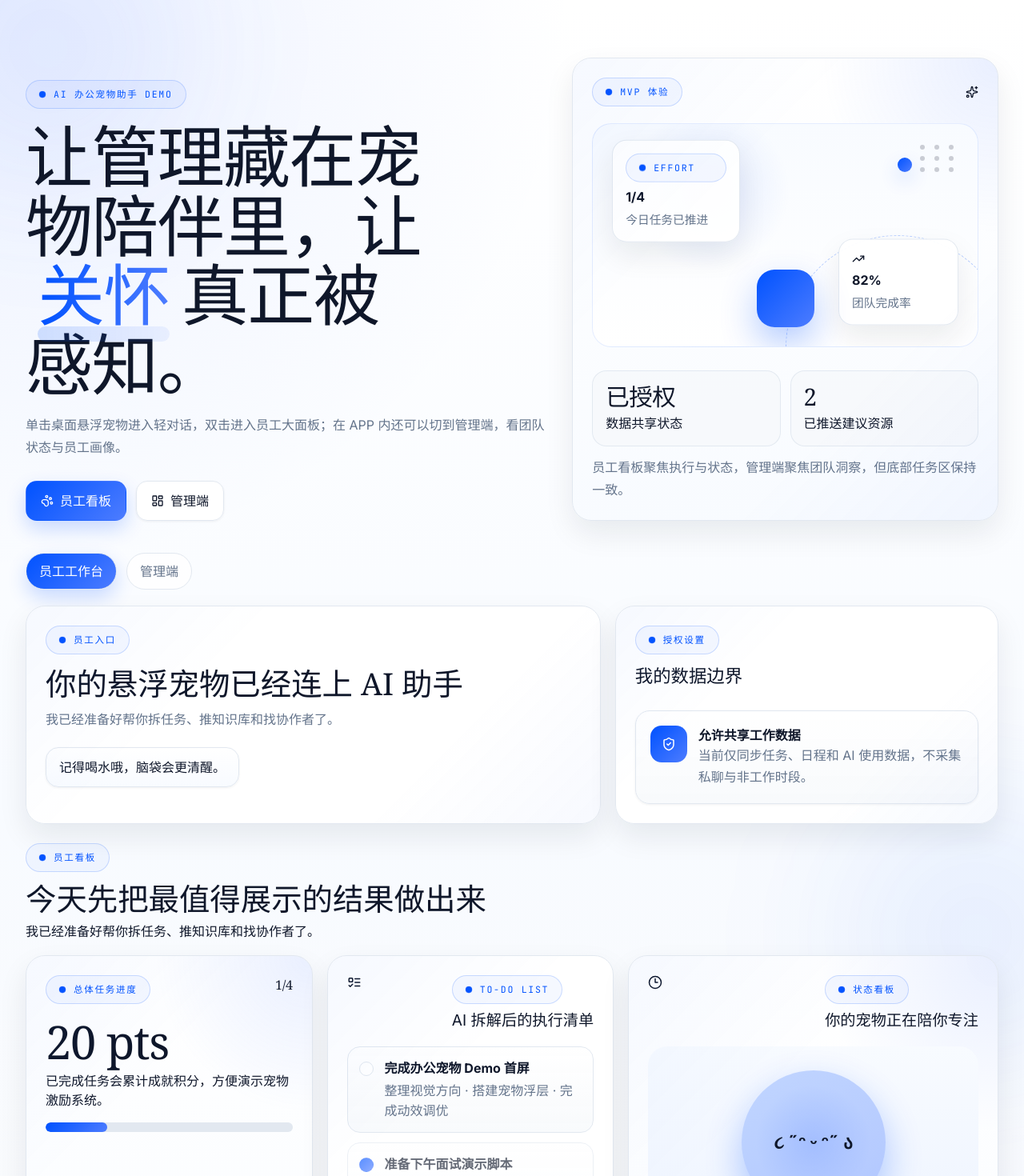
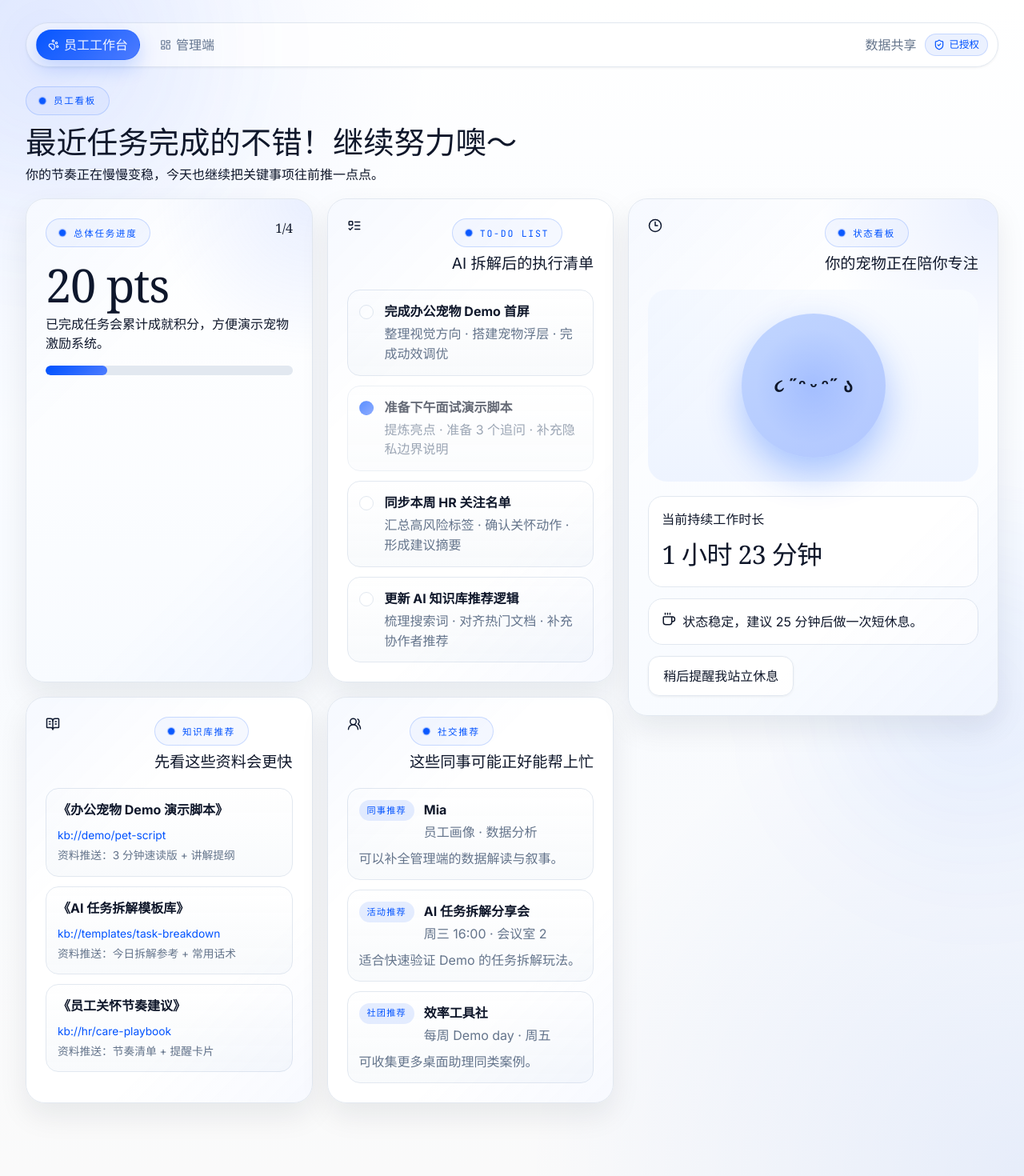
Before and after one commit to Grace-HaiyuYAN/pet-QQ, a React (Vite) app: page / in a window 1280 px wide. Shown: the top 1470 px of the page at 80% size. Built offline with nearby package versions, Linux system fonts and the light colour scheme; a web font is replaced by a local one.

Commit message:
feat: refine employee and management dashboard UI

```diff
--- a/src/App.tsx
+++ b/src/App.tsx
@@ -1,18 +1,10 @@
 import { useEffect, useMemo, useState } from "react";
 import { AnimatePresence, motion } from "framer-motion";
-import {
-  LayoutDashboard,
-  PawPrint,
-  Sparkles,
-  TrendingUp,
-} from "lucide-react";
+import { LayoutDashboard, PawPrint, ShieldCheck, ShieldOff } from "lucide-react";
 import { HRDashboard } from "./components/Dashboard/HRDashboard";
 import { EmployeeWorkspace } from "./components/Employee/EmployeeWorkspace";
 import { Pet } from "./components/Pet/Pet";
 import { PetChatPopover } from "./components/Pet/PetChatPopover";
-import { PrivacySettings } from "./components/Settings/PrivacySettings";
-import { Button } from "./components/shared/Button";
-import { Card } from "./components/shared/Card";
 import { useReminder } from "./hooks/useReminder";
 import { taskItems, type PetMood } from "./data/mockData";
 
@@ -45,7 +37,6 @@ export default function App({
   const totalPoints = tasks
     .filter((task) => task.completed)
     .reduce((sum, task) => sum + task.points, 0);
-  const completedCount = tasks.filter((task) => task.completed).length;
 
   const mood = useMemo<PetMood>(() => {
     if (reminder) return "greeting";
@@ -132,110 +123,36 @@ export default function App({
       <div className="ambient ambient-left" />
       <div className="ambient ambient-right" />
 
-      <section className="hero-panel">
-        <div className="hero-copy">
-          <span className="eyebrow">AI 办公宠物助手 Demo</span>
-          <h1>
-            让管理藏在宠物陪伴里，让
-            <span className="gradient-text headline-accent">关怀</span>
-            真正被感知。
-          </h1>
-          <p>
-            单击桌面悬浮宠物进入轻对话，双击进入员工大面板；在 APP
-            内还可以切到管理端，看团队状态与员工画像。
-          </p>
-          <div className="hero-actions">
-            <Button onClick={() => setViewMode("employee")}>
-              <PawPrint size={16} />
-              员工看板
-            </Button>
-            <Button variant="secondary" onClick={() => setViewMode("management")}>
-              <LayoutDashboard size={16} />
-              管理端
-            </Button>
-          </div>
-        </div>
-
-        <Card className="hero-summary" tone="highlight">
-          <div className="summary-top">
-            <span className="eyebrow">MVP 体验</span>
-            <Sparkles size={16} />
-          </div>
-          <div className="hero-visual" aria-hidden="true">
-            <motion.div
-              className="hero-ring"
-              animate={{ rotate: 360 }}
-              transition={{
-                duration: 60,
-                ease: "linear",
-                repeat: Number.POSITIVE_INFINITY,
-              }}
-            />
-            <div className="hero-orbit-dot hero-orbit-dot-a" />
-            <div className="hero-orbit-dot hero-orbit-dot-b" />
-            <motion.div
-              className="hero-float-card hero-float-primary"
-              animate={{ y: [0, -10, 0] }}
-              transition={{
-                duration: 5,
-                repeat: Number.POSITIVE_INFINITY,
-                ease: "easeInOut",
-              }}
-            >
-              <span className="eyebrow">Effort</span>
-              <strong>{completedCount}/4</strong>
-              <p>今日任务已推进</p>
-            </motion.div>
-            <motion.div
-              className="hero-float-card hero-float-secondary"
-              animate={{ y: [0, 10, 0] }}
-              transition={{
-                duration: 4.4,
-                repeat: Number.POSITIVE_INFINITY,
-                ease: "easeInOut",
-              }}
-            >
-              <TrendingUp size={16} />
-              <strong>82%</strong>
-              <p>团队完成率</p>
-            </motion.div>
-            <div className="hero-dot-grid">
-              {Array.from({ length: 9 }).map((_, index) => (
-                <span key={index} />
-              ))}
-            </div>
-            <div className="hero-accent-block" />
-          </div>
-          <div className="summary-metrics">
-            <div>
-              <strong>{sharingEnabled ? "已授权" : "未授权"}</strong>
-              <span>数据共享状态</span>
-            </div>
-            <div>
-              <strong>{assistantState.knowledgeDocs.length || 2}</strong>
-              <span>已推送建议资源</span>
-            </div>
-          </div>
-          <p>
-            员工看板聚焦执行与状态，管理端聚焦团队洞察，但底部任务区保持一致。
-          </p>
-        </Card>
-      </section>
-
-      <div className="top-tab-row">
+      <div className="dashboard-strip">
+        <div className="strip-tabs">
           <button
             type="button"
-          className={viewMode === "employee" ? "top-tab active" : "top-tab"}
+            className={viewMode === "employee" ? "strip-tab active" : "strip-tab"}
             onClick={() => setViewMode("employee")}
           >
+            <PawPrint size={14} />
             员工工作台
           </button>
           <button
             type="button"
-          className={viewMode === "management" ? "top-tab active" : "top-tab"}
+            className={viewMode === "management" ? "strip-tab active" : "strip-tab"}
             onClick={() => setViewMode("management")}
           >
+            <LayoutDashboard size={14} />
             管理端
+          </button>
+        </div>
+        <button
+          type="button"
+          className="strip-sharing"
+          onClick={() => setSharingEnabled((value) => !value)}
+          aria-pressed={sharingEnabled}
+        >
+          <span>数据共享</span>
+          <span className={sharingEnabled ? "strip-badge on" : "strip-badge off"}>
+            {sharingEnabled ? <ShieldCheck size={14} /> : <ShieldOff size={14} />}
+            {sharingEnabled ? "已授权" : "已关闭"}
+          </span>
         </button>
       </div>
 
@@ -248,18 +165,6 @@ export default function App({
             exit={{ opacity: 0, y: -12 }}
             className="employee-view"
           >
-            <div className="employee-grid">
-              <Card className="employee-overview">
-                <span className="eyebrow">员工入口</span>
-                <h2>你的悬浮宠物已经连上 AI 助手</h2>
-                <p>{assistantState.reply || "现在可以从悬浮球发起任务拆解与建议请求。"}</p>
-                <div className="overview-row"><div><span>{reminder ?? "双击悬浮宠物可进入大面板。"}</span></div></div>
-              </Card>
-              <PrivacySettings
-                sharingEnabled={sharingEnabled}
-                onToggle={() => setSharingEnabled((value) => !value)}
-              />
-            </div>
             <EmployeeWorkspace
               tasks={tasks}
               totalPoints={totalPoints}
@@ -276,15 +181,6 @@ export default function App({
             exit={{ opacity: 0, y: -12 }}
           >
             <HRDashboard />
-            <div className="management-task-section">
-              <EmployeeWorkspace
-                tasks={tasks}
-                totalPoints={totalPoints}
-                workMinutes={workMinutes}
-                assistantState={assistantState}
-                onToggleTask={handleToggleTask}
-              />
-            </div>
           </motion.div>
         )}
       </AnimatePresence>
--- a/src/components/Employee/EmployeeWorkspace.tsx
+++ b/src/components/Employee/EmployeeWorkspace.tsx
@@ -30,14 +30,72 @@ export function EmployeeWorkspace({
     workMinutes >= 120
       ? "已经持续专注较久，建议站起来走一走并喝点水。"
       : "状态稳定，建议 25 分钟后做一次短休息。";
+  const knowledgeSamples = [
+    {
+      title: "《办公宠物 Demo 演示脚本》",
+      link: "kb://demo/pet-script",
+      push: "资料推送：3 分钟速读版 + 讲解提纲",
+    },
+    {
+      title: "《AI 任务拆解模板库》",
+      link: "kb://templates/task-breakdown",
+      push: "资料推送：今日拆解参考 + 常用话术",
+    },
+    {
+      title: "《员工关怀节奏建议》",
+      link: "kb://hr/care-playbook",
+      push: "资料推送：节奏清单 + 提醒卡片",
+    },
+  ];
+
+  const knowledgeList = assistantState.knowledgeDocs.length
+    ? assistantState.knowledgeDocs.map((doc, index) => ({
+        title: doc.title,
+        reason: doc.reason,
+        link: knowledgeSamples[index % knowledgeSamples.length].link,
+        push: knowledgeSamples[index % knowledgeSamples.length].push,
+      }))
+    : knowledgeSamples;
+
+  const colleagueSuggestions = assistantState.collaborators.length
+    ? assistantState.collaborators.map((person) => ({
+        kind: "同事推荐",
+        name: person.name,
+        meta: person.focus,
+        reason: person.reason,
+      }))
+    : [
+        {
+          kind: "同事推荐",
+          name: "Mia",
+          meta: "员工画像 · 数据分析",
+          reason: "可以补全管理端的数据解读与叙事。",
+        },
+      ];
+
+  const socialList = [
+    colleagueSuggestions[0],
+    {
+      kind: "活动推荐",
+      name: "AI 任务拆解分享会",
+      meta: "周三 16:00 · 会议室 2",
+      reason: "适合快速验证 Demo 的任务拆解玩法。",
+    },
+    {
+      kind: "社团推荐",
+      name: "效率工具社",
+      meta: "每周 Demo day · 周五",
+      reason: "可收集更多桌面助理同类案例。",
+    },
+  ];
 
   return (
     <section className="employee-workspace">
       <div className="employee-workspace-header">
         <div>
           <span className="eyebrow">员工看板</span>
-          <h2>今天先把最值得展示的结果做出来</h2>
-          <p>{assistantState.reply}</p>
+          <h2>最近任务完成的不错！继续努力噢～</h2>
+          <p>你的节奏正在慢慢变稳，今天也继续把关键事项往前推一点点。</p>
         </div>
       </div>
 
@@ -98,10 +156,14 @@ export function EmployeeWorkspace({
               </div>
             </div>
             <div className="workspace-doc-list">
-              {assistantState.knowledgeDocs.map((doc) => (
+              {knowledgeList.map((doc) => (
                 <div key={doc.title} className="workspace-doc-card">
                   <strong>{doc.title}</strong>
-                  <span>{doc.reason}</span>
+                  {"reason" in doc && doc.reason ? <span>{doc.reason}</span> : null}
+                  <a className="workspace-doc-link" href={doc.link}>
+                    {doc.link}
+                  </a>
+                  <span className="workspace-doc-push">{doc.push}</span>
                 </div>
               ))}
             </div>
@@ -116,13 +178,16 @@ export function EmployeeWorkspace({
               </div>
             </div>
             <div className="workspace-social-list">
-              {assistantState.collaborators.map((person) => (
-                <div key={person.name} className="workspace-social-card">
-                  <div>
-                    <strong>{person.name}</strong>
-                    <span>{person.focus}</span>
+              {socialList.map((item) => (
+                <div key={`${item.kind}-${item.name}`} className="workspace-social-card">
+                  <div className="workspace-social-header">
+                    <span className="workspace-social-tag">{item.kind}</span>
+                    <div>
+                      <strong>{item.name}</strong>
+                      <span>{item.meta}</span>
+                    </div>
                   </div>
-                  <p>{person.reason}</p>
+                  <p>{item.reason}</p>
                 </div>
               ))}
             </div>
--- a/src/styles.css
+++ b/src/styles.css
@@ -51,7 +51,8 @@ textarea {
 }
 
 button:focus-visible,
-.top-tab:focus-visible,
+.strip-tab:focus-visible,
+.strip-sharing:focus-visible,
 .privacy-toggle:focus-visible,
 .team-pet-card:focus-visible,
 .pet-launcher:focus-visible,
@@ -65,7 +66,7 @@ button:focus-visible,
   min-height: 100vh;
   max-width: 1440px;
   margin: 0 auto;
-  padding: 48px 32px 140px;
+  padding: 28px 32px 96px;
   overflow: hidden;
 }
 
@@ -349,31 +350,79 @@ button:focus-visible,
   background: var(--muted);
 }
 
-.top-tab-row {
-  gap: 12px;
-  margin: 24px 0 20px;
-}
-
-.top-tab {
-  min-height: 44px;
+.dashboard-strip {
+  display: flex;
+  align-items: center;
+  justify-content: space-between;
+  gap: 16px;
+  margin-bottom: 18px;
+  padding: 8px 12px;
+  border-radius: 999px;
   border: 1px solid var(--border);
   background: rgba(255, 255, 255, 0.86);
+  box-shadow: var(--shadow-sm);
+}
+
+.strip-tabs {
+  display: flex;
+  align-items: center;
+  gap: 10px;
+}
+
+.strip-tab {
+  display: inline-flex;
+  align-items: center;
+  gap: 6px;
+  padding: 6px 14px;
+  border-radius: 999px;
+  border: 1px solid transparent;
+  background: transparent;
   color: var(--muted-foreground);
-  border-radius: 999px;
-  padding: 10px 16px;
   cursor: pointer;
   transition: all 0.2s ease;
 }
 
-.top-tab:hover {
-  border-color: rgba(0, 82, 255, 0.24);
-  transform: translateY(-1px);
-}
-
-.top-tab.active {
+.strip-tab:hover {
+  border-color: rgba(0, 82, 255, 0.16);
+  color: var(--foreground);
+}
+
+.strip-tab.active {
+  border-color: rgba(0, 82, 255, 0.2);
   color: var(--accent-foreground);
   background: linear-gradient(135deg, var(--accent), var(--accent-secondary));
   box-shadow: var(--shadow-accent);
+}
+
+.strip-sharing {
+  display: inline-flex;
+  align-items: center;
+  gap: 10px;
+  border: none;
+  background: transparent;
+  color: var(--muted-foreground);
+  cursor: pointer;
+}
+
+.strip-badge {
+  display: inline-flex;
+  align-items: center;
+  gap: 6px;
+  padding: 4px 10px;
+  border-radius: 999px;
+  border: 1px solid rgba(0, 82, 255, 0.16);
+  font-size: 0.78rem;
+}
+
+.strip-badge.on {
+  color: var(--accent);
+  background: rgba(0, 82, 255, 0.08);
+}
+
+.strip-badge.off {
+  color: var(--muted-foreground);
+  background: rgba(148, 163, 184, 0.16);
+  border-color: rgba(148, 163, 184, 0.3);
 }
 
 .employee-grid {
@@ -506,13 +555,33 @@ button:focus-visible,
 
 .workspace-check-item span,
 .workspace-doc-card span,
-.workspace-social-card span {
+.workspace-social-card span:not(.workspace-social-tag) {
   display: block;
   margin-top: 4px;
   color: var(--muted-foreground);
   line-height: 1.55;
 }
 
+.workspace-doc-link {
+  display: inline-flex;
+  align-items: center;
+  gap: 6px;
+  margin-top: 10px;
+  color: var(--accent);
+  font-size: 0.86rem;
+  text-decoration: none;
+}
+
+.workspace-doc-link:hover {
+  text-decoration: underline;
+}
+
+.workspace-doc-push {
+  margin-top: 6px;
+  font-size: 0.86rem;
+  color: var(--muted-foreground);
+}
+
 .workspace-generated-item {
   color: var(--foreground);
   background: rgba(0, 82, 255, 0.05);
@@ -521,6 +590,26 @@ button:focus-visible,
 .workspace-social-card p {
   margin: 8px 0 0;
   color: var(--muted-foreground);
+}
+
+.workspace-social-header {
+  display: flex;
+  align-items: flex-start;
+  gap: 12px;
+}
+
+.workspace-social-tag {
+  display: inline-flex;
+  align-items: center;
+  height: 26px;
+  padding: 0 10px;
+  border-radius: 999px;
+  background: rgba(0, 82, 255, 0.1);
+  color: var(--accent);
+  font-size: 0.7rem;
+  letter-spacing: 0.1em;
+  font-family: "JetBrains Mono", monospace;
+  text-transform: uppercase;
 }
 
 .status-board-card {
@@ -870,11 +959,10 @@ button:focus-visible,
   background:
     radial-gradient(circle at top right, rgba(77, 124, 255, 0.16), transparent 28%),
     radial-gradient(circle at bottom left, rgba(77, 124, 255, 0.08), transparent 24%),
-    radial-gradient(circle, rgba(255, 255, 255, 0.03) 1px, transparent 1px),
-    var(--foreground);
-  background-size: auto, auto, 24px 24px, auto;
-  color: var(--background);
+    linear-gradient(180deg, rgba(255, 255, 255, 0.96), rgba(248, 251, 255, 0.96));
+  color: var(--foreground);
   box-shadow: var(--shadow-xl);
+  border: 1px solid rgba(226, 232, 240, 0.92);
 }
 
 .dashboard-header {
@@ -883,7 +971,7 @@ button:focus-visible,
 
 .dashboard-header p {
   max-width: 540px;
-  color: rgba(255, 255, 255, 0.72);
+  color: var(--muted-foreground);
 }
 
 .stats-grid {
```
Lines whose indentation alone changed are shown as unchanged.
